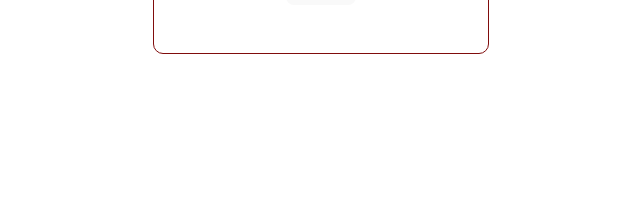
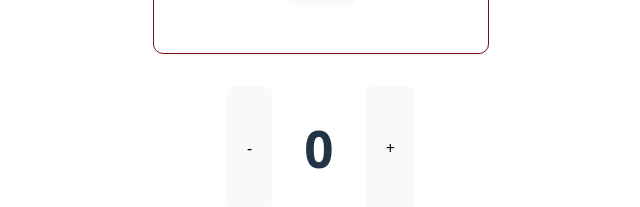
Before and after one commit to SergioRamz02/Module6-React, a React (Vite) app in the folder Clase1.1.-IntroReact/IntroReact/: page / in a window 1280 px wide. Shown: the part 1280-1487 px from the top of the page, without its empty margins (319-959 px from the left). Before the commit the page ends 1382 px from the top, so only its background shows below. Built offline with nearby package versions, Linux system fonts and the light colour scheme.

Commit message:
feat: Clase2.-StatesAndProps

```diff
--- a/Clase1.1.-IntroReact/IntroReact/src/App.jsx
+++ b/Clase1.1.-IntroReact/IntroReact/src/App.jsx
@@ -1,9 +1,11 @@
 import './App.css'
 import Card from './Components/Card'
+import Counter from './Components/Counter';
 
 const alt = "cat-image";
 
 function App() {
+
 
   return (
     <>
@@ -23,6 +25,7 @@ function App() {
           alt={alt}
           text={"Gato 3"}
       />
+      <Counter />
     </>
   )
 }
--- /dev/null
+++ b/Clase1.1.-IntroReact/IntroReact/src/Components/Counter.jsx
@@ -0,0 +1,26 @@
+import React, {useState} from "react";
+import "../assets/css/Counter.css";
+
+export default function Counter() {
+
+    const [counter, setCounter] = useState(0);
+
+    function handleSubstractButton() {
+            if (counter <= 0) {
+                    return;
+                }
+            setCounter(counter - 1);
+    }
+
+    function handleAddingButton() {
+            setCounter(counter + 1);
+    }
+
+    return(
+        <div className="counter-container">
+            <button onClick={() => handleSubstractButton()}>-</button>
+            <h1>{counter}</h1>
+            <button onClick={() => handleAddingButton()}>+</button>
+        </div>
+    )
+}
--- /dev/null
+++ b/Clase1.1.-IntroReact/IntroReact/src/assets/css/Counter.css
@@ -0,0 +1,7 @@
+.counter-container{
+    display: flex;
+    justify-content: center;
+    align-content: center;
+    padding: 1rem;
+    gap: 2rem;
+}
```
